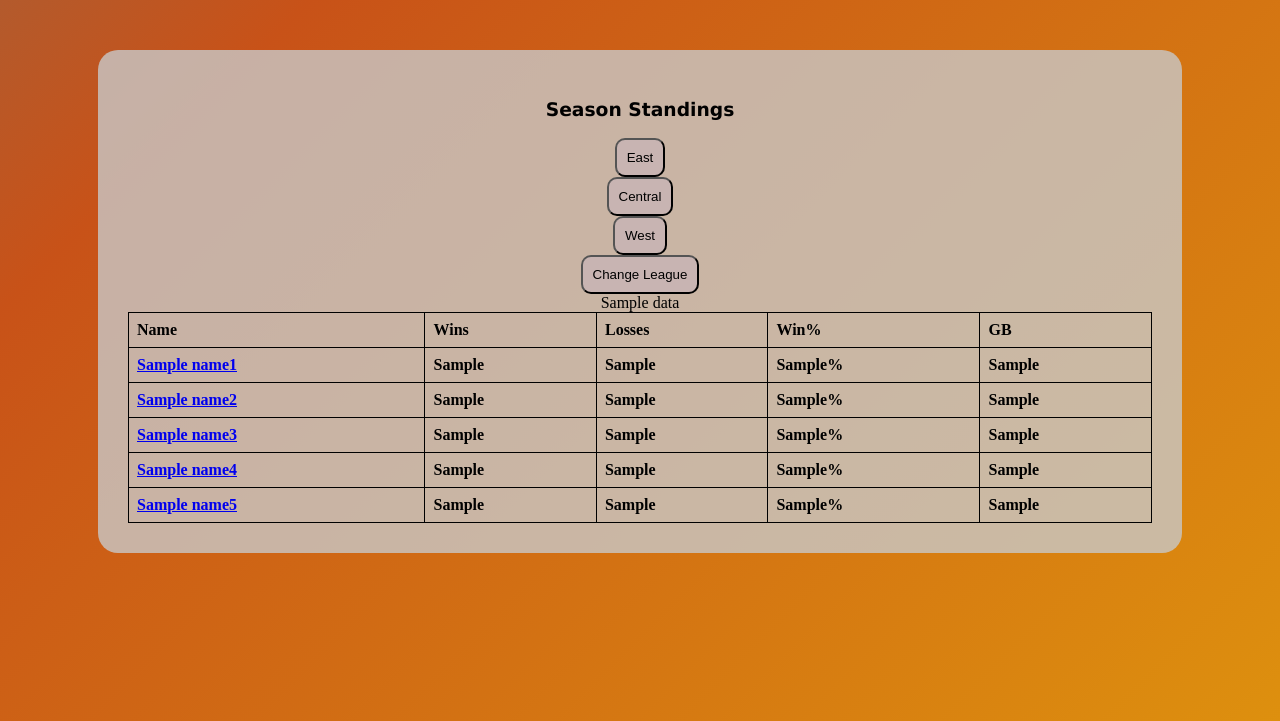
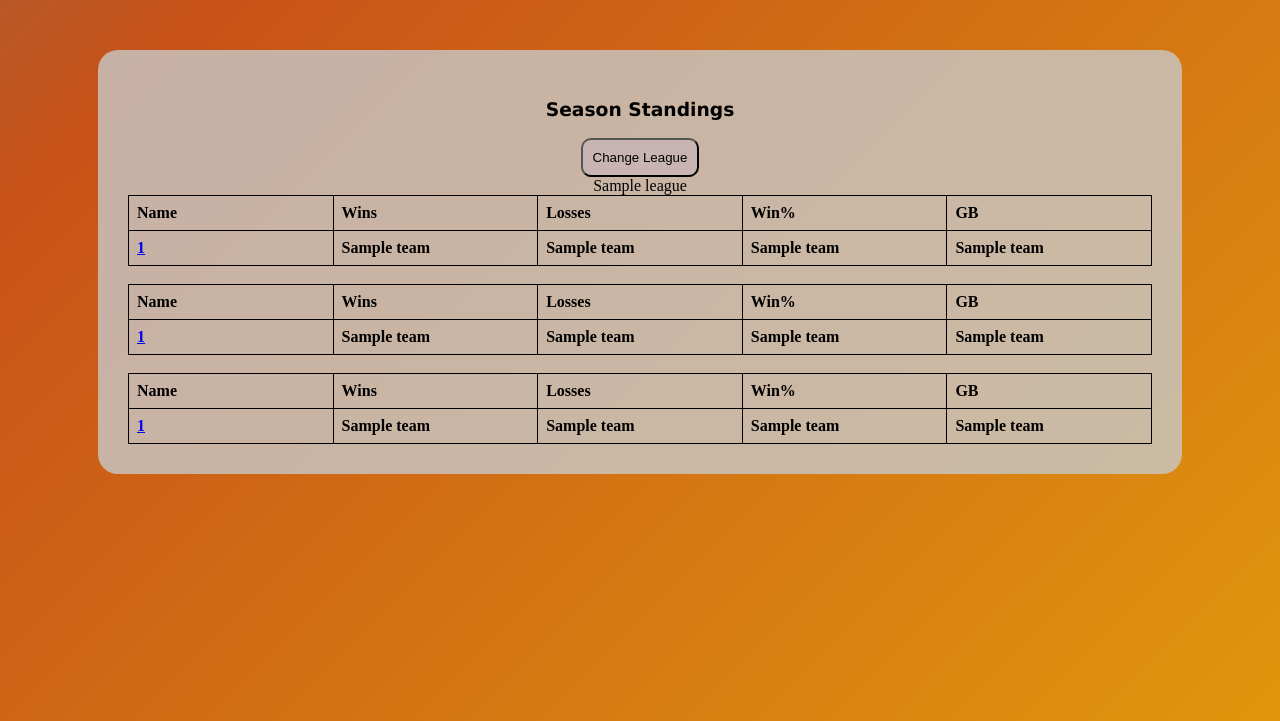
Before and after one commit to cardboard-c/MLBSTATSPROJECT, a Flask app: template templates/standings.html in a window 1280 px wide. Shown: the part 79-800 px from the top of the page. Run offline with Flask 3, Linux system fonts and the light colour scheme; the template is opened without the code that fills it: most values are stand-ins (such as "Sample title", 1, 10 or a date in 2020); lists and menus that the app fills with data are empty.

Commit message:
Made standings show all 3 teams in the league and made the whole roster show up when you click on a team

```diff
--- a/auth.py
+++ b/auth.py
@@ -12,7 +12,7 @@ pList = []
 change = 0
 teamDic = []
 teamList = []
-
+context = {}
 # use decorators to link the function to a url
 @auth.route('/', methods=['GET', 'POST'])
 def index():
@@ -55,6 +55,10 @@ def index():
 @auth.route('/standings', methods=['GET', 'POST','EAST', 'WEST', 'CENTRAL', 'CHANGE'])
 def standings():
     teamDic = []
+    context = {}
+    leagueList = ["East", "Central", "West"]
+    nlID = [204,205,203]
+    alID = [201,202,200]
     teamIDs = []
     global change
     error = None
@@ -62,52 +66,41 @@ def standings():
     num = 200
     id = '103'
     print(request.args.to_dict())
+
     if request.method == 'GET' and ('mode' in request.args.to_dict()):
         if request.args.to_dict()['mode'] == 'CHANGE':
             if(change == 0 ):
                 change = 1
+                id = '104'
             else:
                 change = 0
-        if request.args.to_dict()['mode'] == 'EAST':
-            if(change == 0):
-                num = 201
                 id = '103'
-                league = "American League East"
-            else:
-                num = 204
-                id = '104'
-                league = "National League East"
-        if request.args.to_dict()['mode'] == 'CENTRAL':
-            if(change == 0):
-                num = 202
-                id = '103'
-                league = "American League Central"
-            else:
-                num = 205
-                id = '104'
-                league = "National League Central"
-        if request.args.to_dict()['mode'] == 'WEST':
-            if(change == 0):
-                num = 200
-                id = '103'
-                league = "American League West"
-            else:
-                num = 203
-                id = '104'
-                league = "National League West"
-    stat_dict = Function.getStanding(id)
-    stats = stat_dict[num]
-    #print(stats)
-    for x in range(5):
-        team = stats['teams'][x]
-        name = str(team['name'])
-        w = team['w']
-        l = team['l']
-        p = round((team['w'] / (team['w'] + team['l'])) * 100, 2)
-        gb = team['gb']
-        teamList = [name,w,l,p,gb]
-        teamDic.append(teamList)
-    return render_template('standings.html', data= "<h1>" + league + "</h1>", error = error, name1 = teamDic[0][0], w1 = teamDic[0][1], l1 = teamDic[0][2], p1 = teamDic[0][3], gb1 = teamDic[0][4], name2 = teamDic[1][0], w2 = teamDic[1][1], l2 = teamDic[1][2], p2 = teamDic[1][3], gb2 = teamDic[1][4], name3 = teamDic[2][0], w3 = teamDic[2][1], l3 = teamDic[2][2], p3 = teamDic[2][3], gb3 = teamDic[2][4], name4 = teamDic[3][0], w4 = teamDic[3][1], l4 = teamDic[3][2], p4 = teamDic[3][3], gb4 = teamDic[3][4],name5 = teamDic[4][0], w5 = teamDic[4][1], l5 = teamDic[4][2], p5 = teamDic[4][3], gb5 = teamDic[4][4])
+
+
+    for y in range(3):
+        teamDic = []
+        if(id == '103'):
+            stat_dict = Function.getStanding(id)
+            stats = stat_dict[alID[y]]
+            league = "American League "
+        else:
+            stat_dict = Function.getStanding(id)
+            stats = stat_dict[nlID[y]]
+            league = "National League "
+        for x in range(5):
+            team = stats['teams'][x]
+            name = str(team['name'])
+            w = team['w']
+            l = team['l']
+            p = round((team['w'] / (team['w'] + team['l'])) * 100, 2)
+            gb = team['gb']
+            teamList = [name,w,l,p,gb]
+            teamDic.append(teamList)
+        context[leagueList[y]] = teamDic
+        context["league"] = "<h1>" + league + "</h1>"
+    print(context)
+
+    return render_template('standings.html', data= context)
 
 
 
@@ -315,17 +308,11 @@ def sortedLineup():
 
 @auth.route('/team/<name>')
 def team(name):
+
     id = getTeamId(name)
     roster = getRoster(id)
-    roster2 = getRoster(id)
-    tl = splitRoster(roster)
-    names = getNames(roster2)
-    return render_template('team.html', tName=name, nb1=tl[0][0], nm1=names[0], p1=tl[0][2],
-                           nb2=tl[1][0], nm2=names[1], p2=tl[1][2],
-                           nb3=tl[2][0], nm3=names[2], p3=tl[2][2],
-                           nb4=tl[3][0], nm4=names[3], p4=tl[3][2],
-                           nb5=tl[4][0], nm5=names[4], p5=tl[4][2],
-                           nb6=tl[5][0], nm6=names[5], p6=tl[5][2],
-                           nb7=tl[6][0], nm7=names[6], p7=tl[6][2],
-                           nb8=tl[7][0], nm8=names[7], p8=tl[7][2],
-                           nb9=tl[8][0], nm9=names[8], p9=tl[8][2])
+    context["playerName"] = getNames(roster)
+    context["playerList"] = splitRoster(roster)
+    context["teamName"] = name
+    print(splitRoster(roster))
+    return render_template('team.html', data=context)
--- a/templates/standings.html
+++ b/templates/standings.html
@@ -5,24 +5,37 @@
     table, th, td {
         border:1px solid black;
     }
+    table, th {width:20%}
 </style>
 <div class="column is-4 is-offset-4">
     <h3 class="title">Season Standings</h3>
     <div class="box">
-        <form method="EAST" action="/standings">
-            <input type="hidden" name="mode" value="EAST" />
-            <button class="button is-block is-info is-large is-fullwidth">East</button> </form>
-            <form method="CENTRAL" action="/standings">
-            <input type="hidden" name="mode" value="CENTRAL" />
-                <button class="button is-block is-info is-large is-fullwidth">Central</button></form>
-            <form method="WEST" action="/standings">
-            <input type="hidden" name="mode" value="WEST" />
-                <button class="button is-block is-info is-large is-fullwidth">West</button></form>
           <form method="CHANGE" action="/standings">
             <input type="hidden" name="mode" value="CHANGE" />
                 <button class="button is-block is-info is-large is-fullwidth">Change League</button></form>
     <div class="box">
-        {{data|safe}}
+        {{data.league|safe}}
+        <table  style="width:100%">
+            <tr>
+                <th>Name</th>
+                <th>Wins</th>
+                <th>Losses</th>
+                <th>Win%</th>
+                <th>GB</th>
+            </tr>
+            {% for team in data.East %}
+           <tr>
+
+                <th><a href="{{ url_for('auth.team', name = team.0) }}">{{team.0}}</a></th>
+                <th>{{team.1}}</th>
+                <th>{{team.2}}</th>
+                <th>{{team.3}}</th>
+                <th>{{team.4}}</th>
+            </tr>
+            {% endfor %}
+
+        </table>
+        <br>
         <table style="width:100%">
             <tr>
                 <th>Name</th>
@@ -31,42 +44,37 @@
                 <th>Win%</th>
                 <th>GB</th>
             </tr>
+             {% for team in data.Central %}
+           <tr>
+
+                <th><a href="{{ url_for('auth.team', name = team.0) }}">{{team.0}}</a></th>
+                <th>{{team.1}}</th>
+                <th>{{team.2}}</th>
+                <th>{{team.3}}</th>
+                <th>{{team.4}}</th>
+            </tr>
+            {% endfor %}
+
+        </table>
+        <br>
+        <table  style="width:100%">
             <tr>
-                <th> <a href="{{ url_for('auth.team', name = name1) }}"> {{name1}} </a></th>
-                <th>{{w1}}</th>
-                <th>{{l1}}</th>
-                <th>{{p1}}%</th>
-                <th>{{gb1}}</th>
+                <th>Name</th>
+                <th>Wins</th>
+                <th>Losses</th>
+                <th>Win%</th>
+                <th>GB</th>
             </tr>
-            <tr>
-                <th><a href="{{ url_for('auth.team', name = name2) }}">{{name2}}</a></th>
-                <th>{{w2}}</th>
-                <th>{{l2}}</th>
-                <th>{{p2}}%</th>
-                <th>{{gb2}}</th>
+            {% for team in data.West %}
+           <tr>
+
+                <th><a href="{{ url_for('auth.team', name = team.0) }}">{{team.0}}</a></th>
+                <th>{{team.1}}</th>
+                <th>{{team.2}}</th>
+                <th>{{team.3}}</th>
+                <th>{{team.4}}</th>
             </tr>
-            <tr>
-                <th><a href="{{ url_for('auth.team', name = name3) }}">{{name3}}</a></th>
-                <th>{{w3}}</th>
-                <th>{{l3}}</th>
-                <th>{{p3}}%</th>
-                <th>{{gb3}}</th>
-            </tr>
-            <tr>
-                <th><a href="{{ url_for('auth.team', name = name4) }}">{{name4}}</a></th>
-                <th>{{w4}}</th>
-                <th>{{l4}}</th>
-                <th>{{p4}}%</th>
-                <th>{{gb4}}</th>
-            </tr>
-            <tr>
-                <th><a href="{{ url_for('auth.team', name = name5) }}">{{name5}}</a></th>
-                <th>{{w5}}</th>
-                <th>{{l5}}</th>
-                <th>{{p5}}%</th>
-                <th>{{gb5}}</th>
-            </tr>
-
+            {% endfor %}
         </table>
     </div>
 </div>
```
Also changed, not shown: Function.py (+15 -7 lines), templates/team.html (+6 -45 lines).
